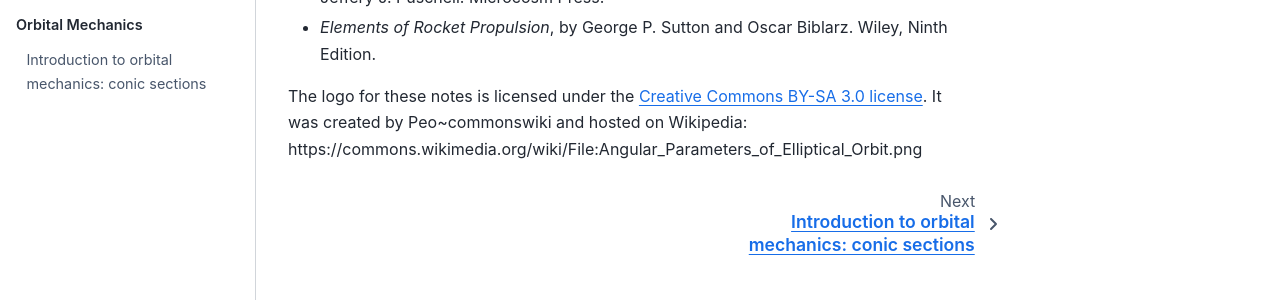
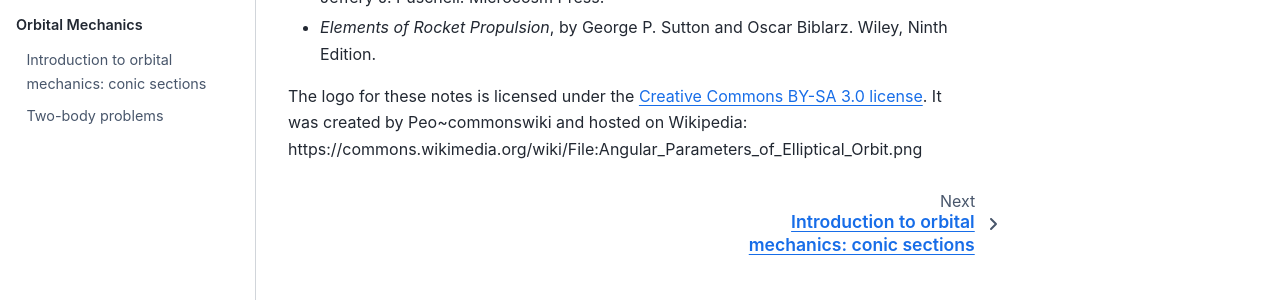
Before and after one commit to kyleniemeyer/space-systems-notes, a Jupyter Book: the page built from book/intro.md, in a window 1280 px wide. Shown: the part 396-696 px from the top of the page. Built offline with Jupyter Book 1.0.4 settings and Sphinx 7.4.7 and the Sphinx Book theme 1.1.4, drawn with Linux system fonts in a browser that asks for light colours.

Commit message:
start of two-body problem module

```diff
--- a/book/_toc.yml
+++ b/book/_toc.yml
@@ -1,4 +1,5 @@
 - file: intro
 - part: Orbital Mechanics
   chapters:
-    - file: orbital-mechanics/conic-sections.ipynb
+    - file: orbital-mechanics/conic-sections
+    - file: orbital-mechanics/two-body-problems
```
Also changed, not shown: book/images/two-body-problem.png (added), book/orbital-mechanics/two-body-problems.ipynb (added).
